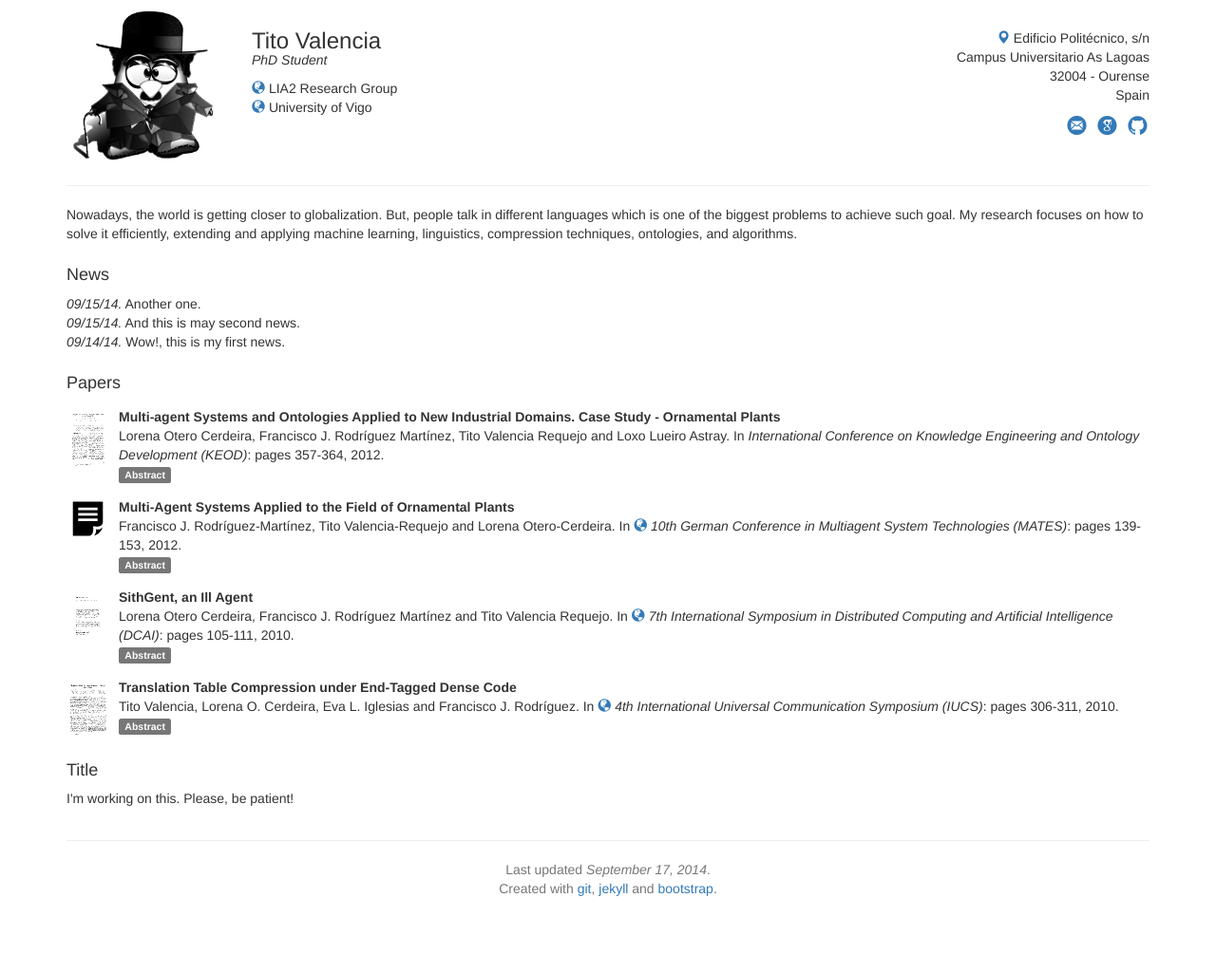
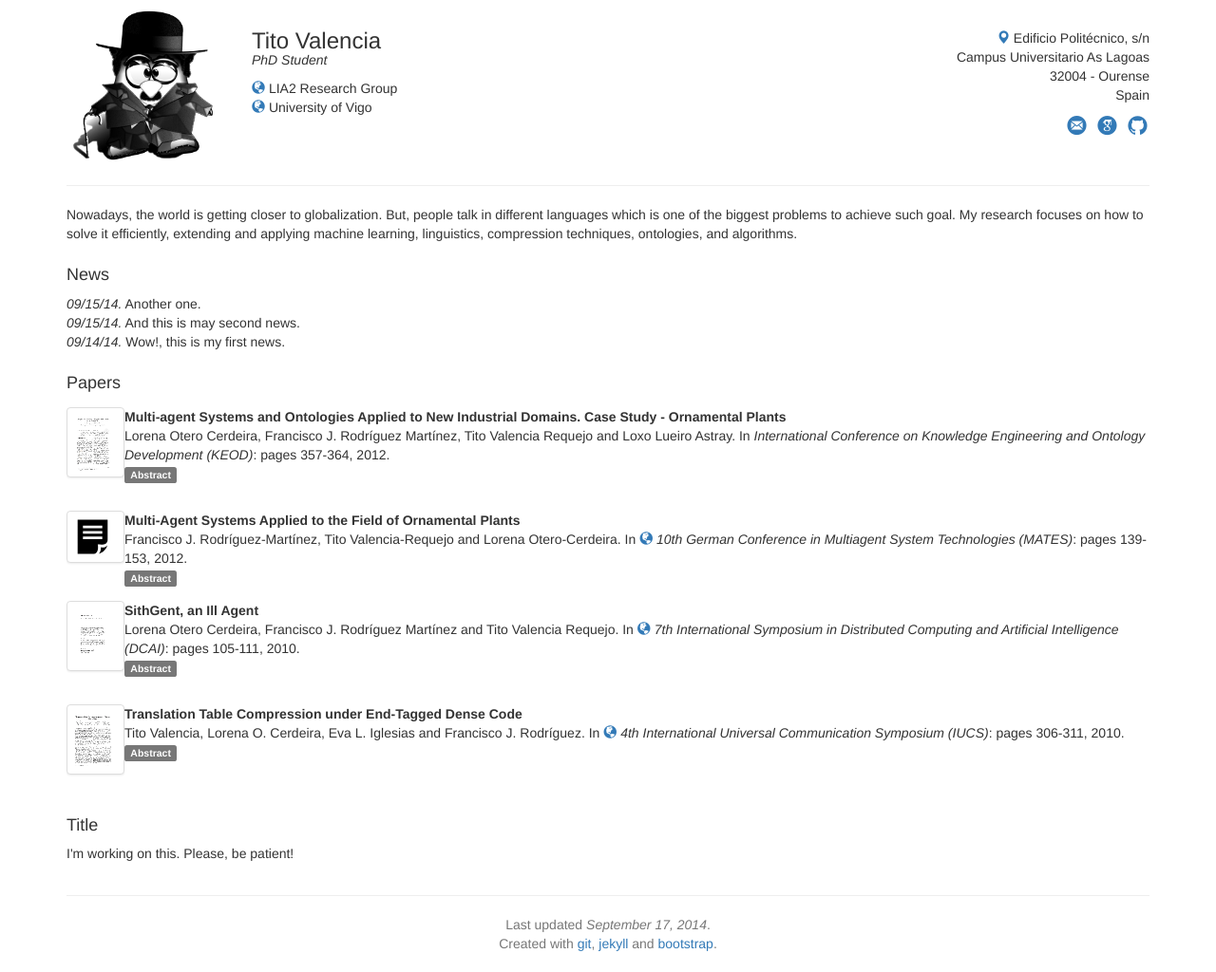
Before and after one commit to tvalreq/tvalreq.github.com, a Jekyll site: the page built from index.html, in a window 1280 px wide. Shown: the whole page at 95% size. Built offline with Jekyll 4.4.1, drawn with Linux system fonts in a browser that asks for light colours; nearby versions of some CDN libraries; before the commit the page ends 966 px from its top, so only the background shows below that.

Commit message:
minor bugs

```diff
--- a/_includes/paper.html
+++ b/_includes/paper.html
@@ -1,5 +1,5 @@
 <div class="media">
-    <a class="pull-left tumbnail" {% if include.paper.doc-url%} href="{{ include.paper.doc-url }}" {% endif %}>
+    <a class="pull-left thumbnail" {% if include.paper.doc-url%} href="{{ include.paper.doc-url }}" {% endif %}>
         <img class="media-object" src="img/paper/{{ include.paper.img }}" width="45px" alt="">
     </a>
     <div class="media-body">
```
